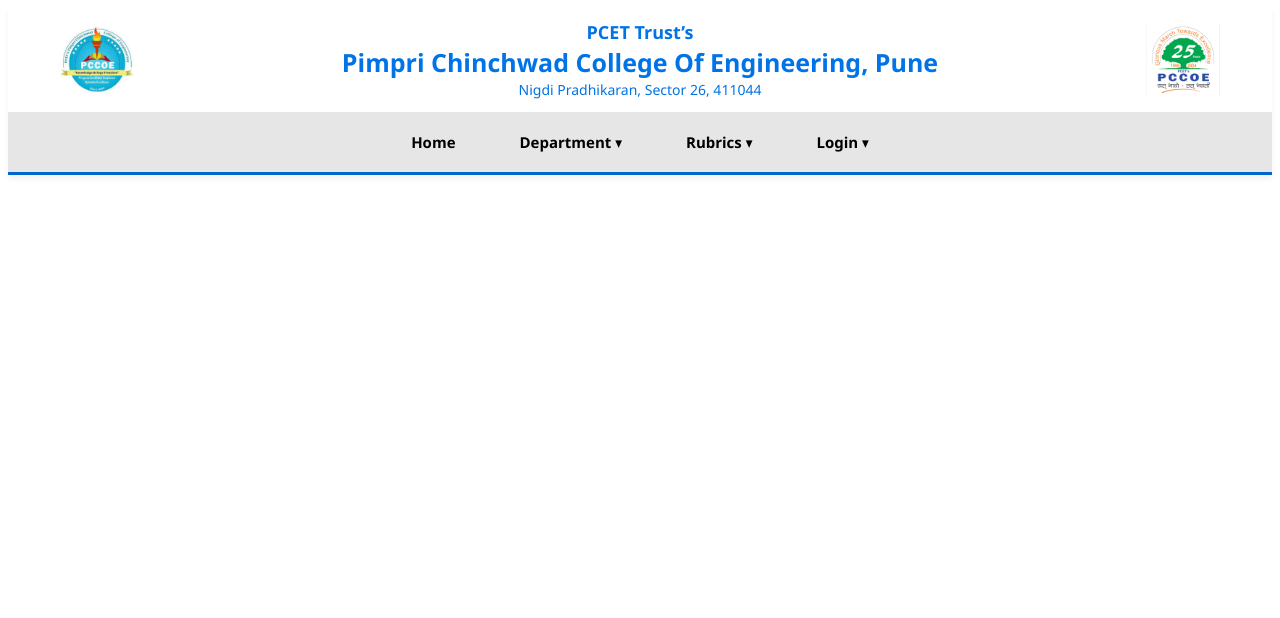
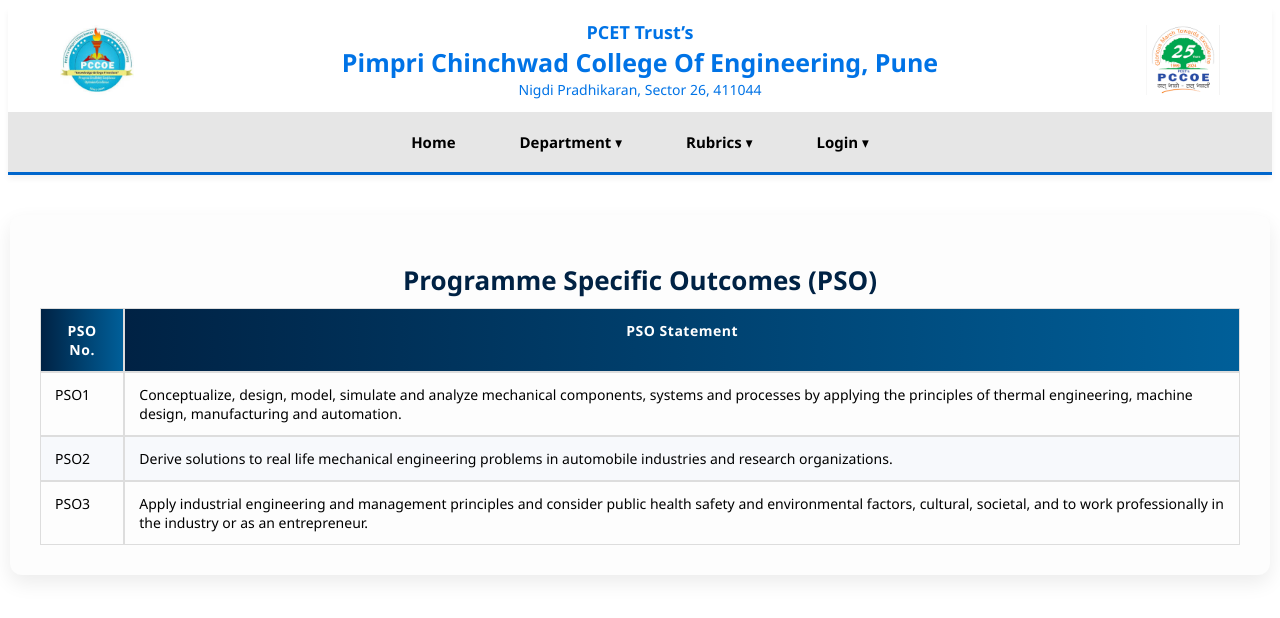
Before and after one commit to PradnyaKulkarni2005/ProjectDiary, a React (Vite) app: page /pso in a window 1280 px wide. Shown: the top 618 px of the page. Built offline with nearby package versions, Linux system fonts and the light colour scheme.

Commit message:
PSO page added on department dropdown

```diff
--- a/src/App.jsx
+++ b/src/App.jsx
@@ -8,6 +8,7 @@
 import Rubric4 from './pages/Rubric4';
 import COProjectTable from './pages/COProjectTable';
 import POPage from './pages/POPage';
+import PSOPage from './pages/PSOPage';
 
 function App() {
   return (
@@ -22,6 +23,7 @@
         <Route path="/rubrics4" element={<Rubric4 />} />
         <Route path="/mechanical" element={<COProjectTable />} />
         <Route path="/po" element={<POPage />} />
+        <Route path="/pso" element={<PSOPage />} />
 
 
 
--- a/src/components/Navbar.jsx
+++ b/src/components/Navbar.jsx
@@ -122,6 +122,7 @@
               <Link to="/mechanical">Mechanical</Link>
               <a href="#">AIML</a>
               <a href="#">CS Regional</a>
+              <Link to="/pso">Programme Specific Outcomes (PSO)</Link>
             </div>
           </div>
 
--- /dev/null
+++ b/src/pages/PSOPage.css
@@ -0,0 +1,102 @@
+.pso-page {
+  max-width: 1200px;
+  margin: 40px auto;
+  padding: 30px;
+  background: #fdfdfd;
+  border-radius: 12px;
+  box-shadow: 0 8px 20px rgba(0, 0, 0, 0.08);
+  font-family: 'Segoe UI', Tahoma, Geneva, Verdana, sans-serif;
+  transition: all 0.3s ease-in-out;
+}
+
+.pso-page h1 {
+  text-align: center;
+  font-size: 26px;
+  margin-bottom: 10px;
+  font-weight: 700;
+  color: #002244;
+}
+
+.pso-page p {
+  text-align: center;
+  font-weight: 600;
+  color: #444;
+  margin-bottom: 25px;
+  font-size: 16px;
+}
+
+.table-wrapper {
+  overflow-x: auto;
+  animation: fadeIn 0.6s ease-in;
+}
+
+.pso-table {
+  width: 100%;
+  border-collapse: separate;
+  border-spacing: 0;
+  font-size: 14px;
+  transition: all 0.3s ease-in-out;
+}
+
+.pso-table th,
+.pso-table td {
+  border: 1px solid #ddd;
+  padding: 12px 14px;
+  vertical-align: top;
+  transition: background 0.3s ease-in-out;
+}
+
+.pso-table th {
+  background: linear-gradient(90deg, #002244, #005f99);
+  color: #fff;
+  font-weight: bold;
+  text-align: center;
+  letter-spacing: 0.5px;
+}
+
+.pso-table tr:nth-child(even) {
+  background-color: #f7f9fc;
+}
+
+.pso-table tr:hover {
+  background-color: #eaf3ff;
+  transform: scale(1.01);
+}
+
+.pso-table td {
+  transition: background-color 0.3s ease-in-out, color 0.3s ease-in-out;
+}
+
+/* Animation on load */
+@keyframes fadeIn {
+  0% {
+    opacity: 0;
+    transform: translateY(30px);
+  }
+  100% {
+    opacity: 1;
+    transform: translateY(0);
+  }
+}
+
+/* Smooth scaling on hover */
+.pso-table tr {
+  transition: transform 0.2s ease-in-out;
+}
+
+/* Responsive text */
+@media (max-width: 768px) {
+  .pso-page {
+    padding: 20px;
+  }
+
+  .pso-table th,
+  .pso-table td {
+    font-size: 13px;
+    padding: 10px;
+  }
+
+  .pso-page h1 {
+    font-size: 22px;
+  }
+}
```
